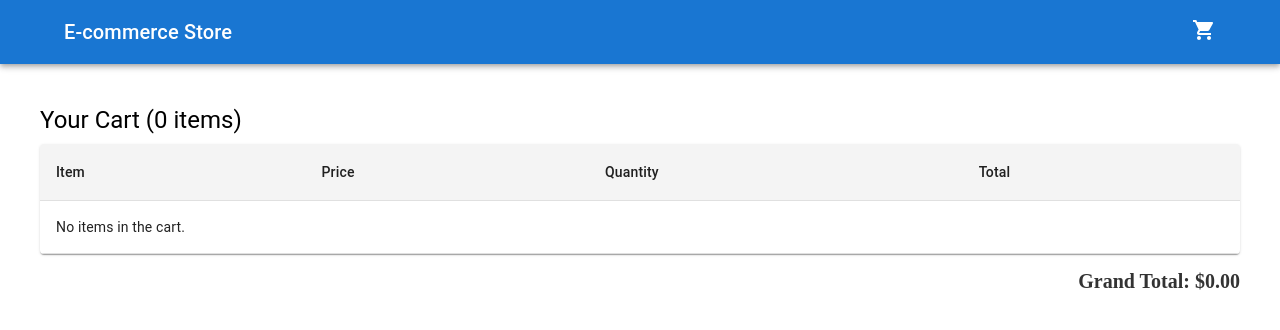
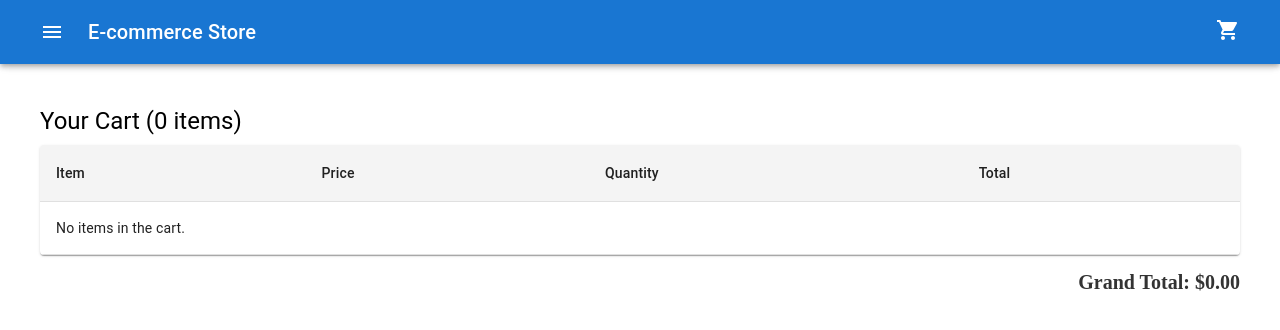
Before and after one commit to Hafsa-creator/redux-toolkit, a React (Vite) app: page /cart-items in a window 1280 px wide. Shown: the top 330 px of the page. Built offline with nearby package versions, Linux system fonts and the light colour scheme.

Commit message:
MUI drawer

```diff
--- a/src/components/ProductsContainer.jsx
+++ b/src/components/ProductsContainer.jsx
@@ -33,7 +33,7 @@ const ProductsContainer = () => {
                     variant="outlined"
                     key={item?.id}
                     sx={{
-                        width: { xl: '20%', lg: '30%', md: '45%', sm: '75%', xs: '90%' },
+                        width: { xl: '20%', lg: '30%', md: '40%', sm: '60%', xs: '90%' },
                         borderColor: 'black',
                     }}
                 >
--- a/src/components/common/TopNav.jsx
+++ b/src/components/common/TopNav.jsx
@@ -1,24 +1,75 @@
-import React from 'react';
+import React, { useState } from 'react';
 import { NavLink } from 'react-router-dom';
 import { useSelector } from 'react-redux';
 // material ui
-import { AppBar, Toolbar, Typography, Badge } from '@mui/material';
+import { AppBar, Toolbar, Typography, Badge, Drawer, Box, List, Divider, ListItem, ListItemButton, ListItemIcon, ListItemText } from '@mui/material';
+// icons
 import ShoppingCartIcon from '@mui/icons-material/ShoppingCart';
+import MenuIcon from '@mui/icons-material/Menu';
+import InboxIcon from '@mui/icons-material/MoveToInbox';
+import MailIcon from '@mui/icons-material/Mail';
 
 
 const TopNav = () => {
 
     const totalQuantity = useSelector(state => state?.cart?.totalQuantity);
+    const [open, setOpen] = useState(false);
+
+    const toggleDrawer = (newOpen) => () => {
+        setOpen(newOpen);
+    };
+
+    const DrawerList = (
+        <Box sx={{ width: 250 }} onClick={toggleDrawer(false)}>
+            <List>
+                {['Inbox', 'Starred', 'Send email', 'Drafts'].map((text, index) => (
+                    <ListItem key={text} disablePadding>
+                        <ListItemButton>
+                            <ListItemIcon>
+                                {index % 2 === 0 ? <InboxIcon /> : <MailIcon />}
+                            </ListItemIcon>
+                            <ListItemText primary={text} />
+                        </ListItemButton>
+                    </ListItem>
+                ))}
+            </List>
+            <Divider />
+            <List>
+                {['All mail', 'Trash', 'Spam'].map((text, index) => (
+                    <ListItem key={text} disablePadding>
+                        <ListItemButton>
+                            <ListItemIcon>
+                                {index % 2 === 0 ? <InboxIcon /> : <MailIcon />}
+                            </ListItemIcon>
+                            <ListItemText primary={text} />
+                        </ListItemButton>
+                    </ListItem>
+                ))}
+            </List>
+        </Box>
+    );
+
 
     return (
-        <AppBar position="static">
-            <Toolbar sx={{ mx: 5 }}>
+        <AppBar position="fixed">
+            <Toolbar sx={{ mx: 2 }}>
+
+                {/* menu icon */}
+                <MenuIcon onClick={toggleDrawer(true)}
+                    sx={{ mr: 3, color: 'white', cursor: 'pointer' }}
+                />
+                <Drawer open={open} onClose={toggleDrawer(false)}>
+                    {DrawerList}
+                </Drawer>
+
+                {/* website title */}
                 <Typography variant="h6" component="div" sx={{ flexGrow: 1, color: 'white' }}>
                     <NavLink to='/' style={{ textDecoration: 'none' }}>
                         <span style={{ color: 'white' }}>E-commerce Store</span>
                     </NavLink>
                 </Typography>
 
+                {/* cart icon */}
                 <Badge badgeContent={totalQuantity} color="error">
                     <NavLink to='/cart-items'>
                         <ShoppingCartIcon sx={{ color: 'white' }} />
--- a/src/pages/HomePage.jsx
+++ b/src/pages/HomePage.jsx
@@ -8,7 +8,7 @@ const HomePage = () => {
     return (
         <>
             <TopNav />
-            <main>
+            <main style={{ paddingTop: '65px' }}>
                 <Outlet />
             </main>
         </>
```
